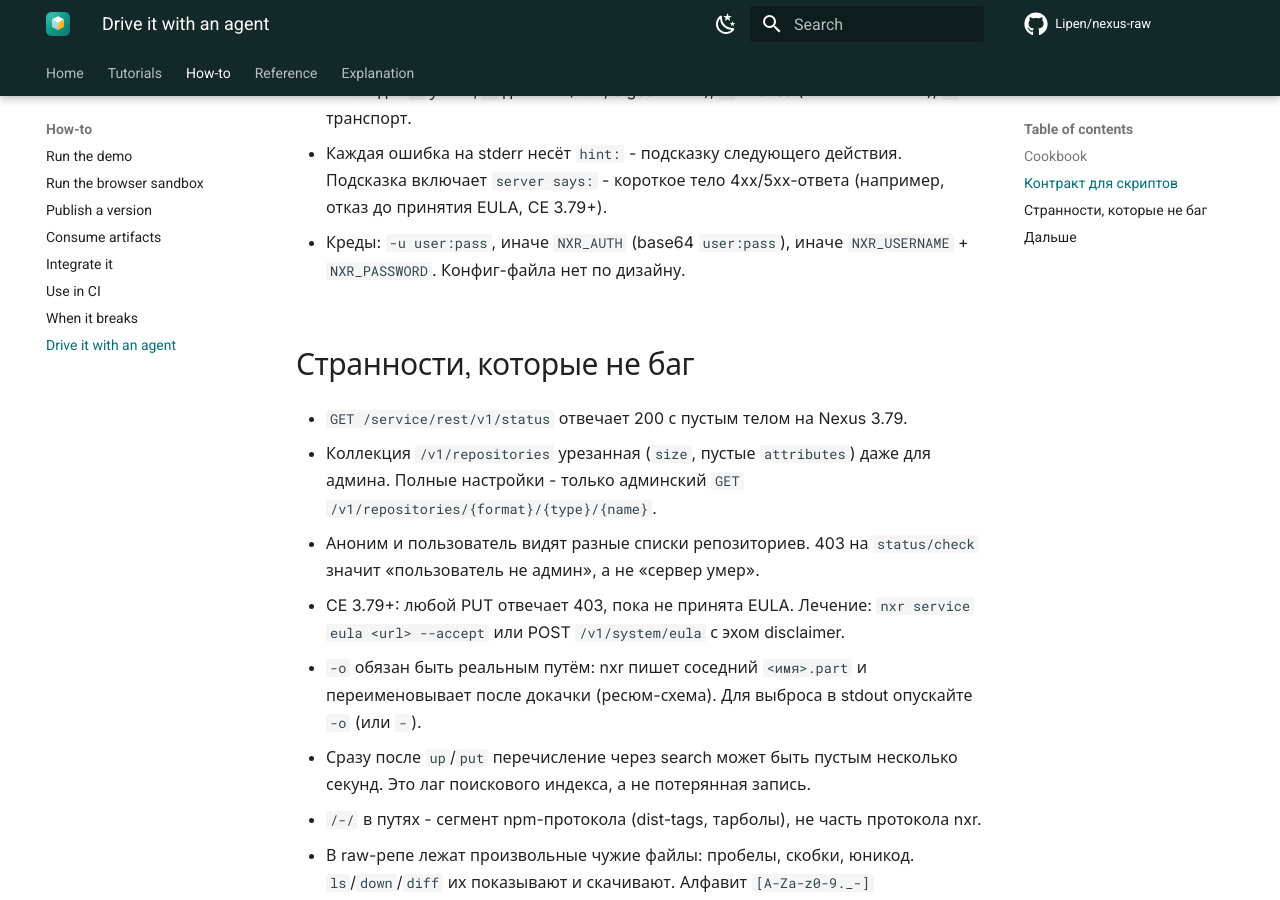
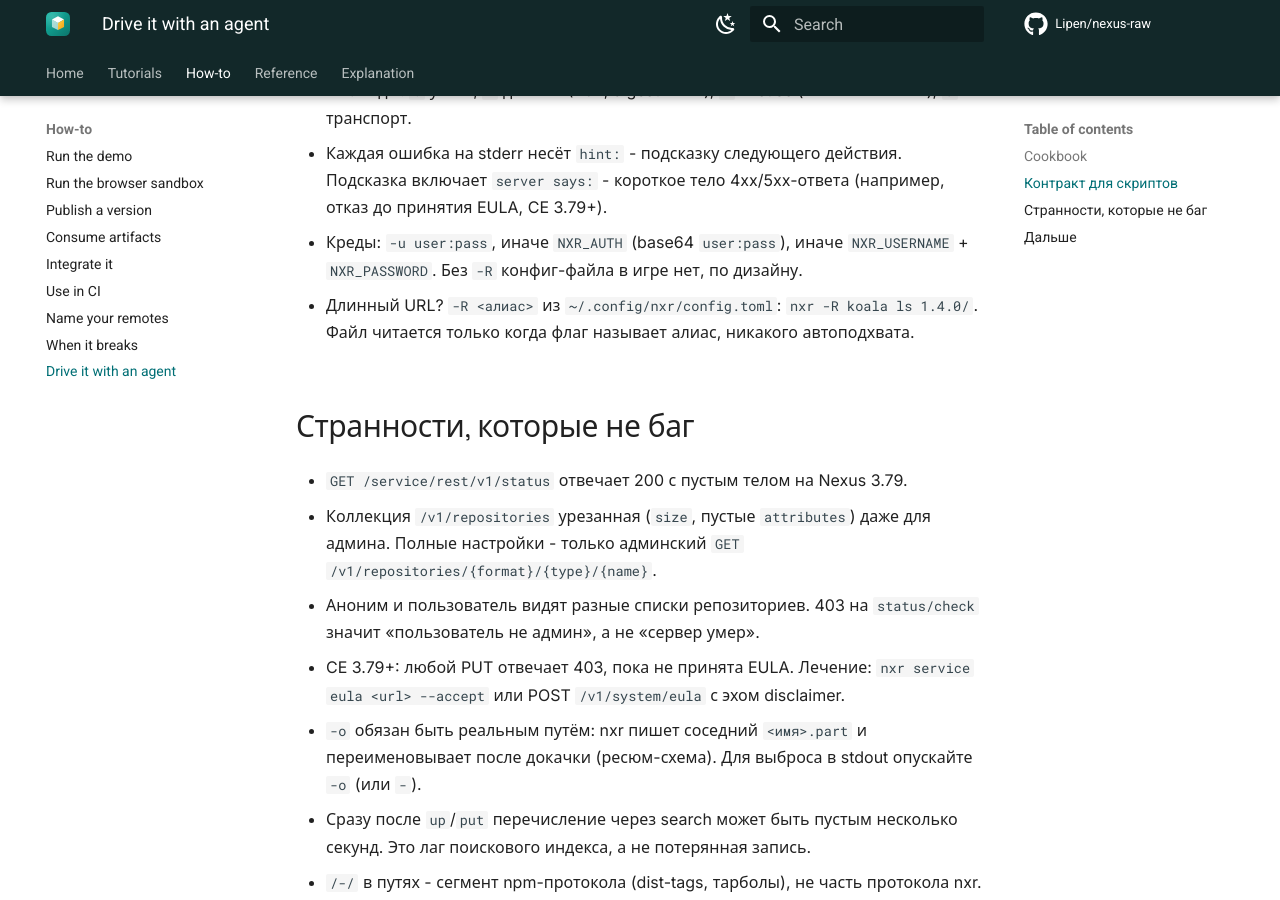
Before and after one commit to Lipen/nexus-raw, an MkDocs documentation site: the page built from docs/how-to/agents.md, in a window 1280 px wide and 900 px high, scrolled down 1770 px. Built offline with MkDocs 1.6.1 and Material for MkDocs 9.7.7, drawn with Linux system fonts in a browser that asks for light colours; comment, search, counter and statistics services are not loaded.

Commit message:
docs: named remotes reach the pages and the agent surfaces

```diff
--- a/docs/how-to/agents.md
+++ b/docs/how-to/agents.md
@@ -38,7 +38,9 @@
 - Каждая ошибка на stderr несёт `hint:` - подсказку следующего действия.
   Подсказка включает `server says:` - короткое тело 4xx/5xx-ответа (например, отказ до принятия EULA, CE 3.79+).
 - Креды: `-u user:pass`, иначе `NXR_AUTH` (base64 `user:pass`), иначе `NXR_USERNAME` + `NXR_PASSWORD`.
-  Конфиг-файла нет по дизайну.
+  Без `-R` конфиг-файла в игре нет, по дизайну.
+- Длинный URL? `-R <алиас>` из `~/.config/nxr/config.toml`: `nxr -R koala ls 1.4.0/`.
+  Файл читается только когда флаг называет алиас, никакого автоподхвата.
 
 ## Странности, которые не баг
 
--- a/docs/llms.txt
+++ b/docs/llms.txt
@@ -14,7 +14,9 @@ The agent minimum:
 - `--json` prints one NDJSON event per line.
   The last event is always a summary.
 - Credentials: `-u user:pass`, or `NXR_AUTH` (base64 `user:pass`), or `NXR_USERNAME` + `NXR_PASSWORD`.
-  There is no config file by design.
+  Without `-R` there is no config file in play, by design.
+- Long URLs: `-R <alias>` names a remote from `~/.config/nxr/config.toml` (`nxr -R koala ls 1.4.0/`).
+  The file is read only when the flag names an alias, nothing is picked up implicitly.
 - Listing needs an enumeration source: `manifest.json` at the directory URL, `--manifest <file|url|->`, repeatable `--name`, or `--ls` (search API).
 - Commands `service status|repo|assets|eula`: `eula --accept` needs nx-admin.
 
@@ -69,6 +71,7 @@ Quirks that are not bugs:
 - [Publish a version](https://lipen.github.io/nexus-raw/how-to/publish/): up, markers, channels, the sha-sibling rule
 - [Consume artifacts](https://lipen.github.io/nexus-raw/how-to/consume/): down, unpack, digest verification
 - [Use in CI](https://lipen.github.io/nexus-raw/how-to/ci/): credentials, caching, the retry contract
+- [Named remotes](https://lipen.github.io/nexus-raw/how-to/config/): the -R alias file: one TOML, read only when named
 - [Run the demo](https://lipen.github.io/nexus-raw/how-to/demo/): a scripted tour: publish, consume, refuse, repair
 - [Run the browser sandbox](https://lipen.github.io/nexus-raw/how-to/wasm/): nxr compiled to wasm, serving a fake or a real Nexus
 - [When it breaks](https://lipen.github.io/nexus-raw/how-to/troubleshoot/): symptom to cause to fix, plus server quirks
--- a/mkdocs.yml
+++ b/mkdocs.yml
@@ -52,6 +52,7 @@ nav:
       - Consume artifacts: how-to/consume.md
       - Integrate it: how-to/integrate.md
       - Use in CI: how-to/ci.md
+      - Name your remotes: how-to/config.md
       - When it breaks: how-to/troubleshoot.md
       - Drive it with an agent: how-to/agents.md
   - Reference:
```
Also changed, not shown: CHANGELOG.md (+3 -0 lines), README.md (+2 -1 lines), README.ru.md (+1 -0 lines), docs/how-to/config.md (added, +70 -0 lines).
